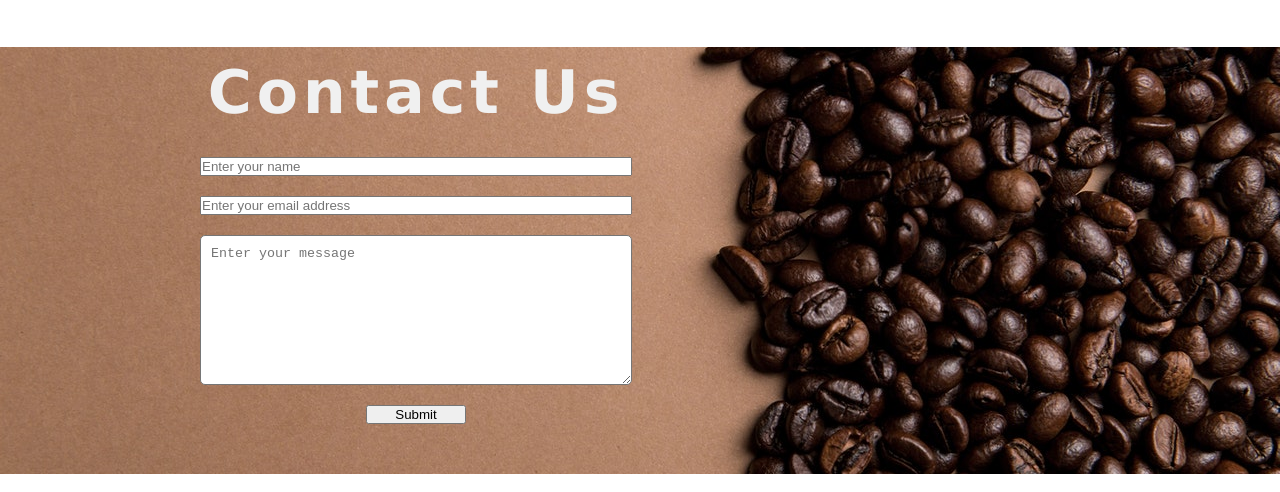
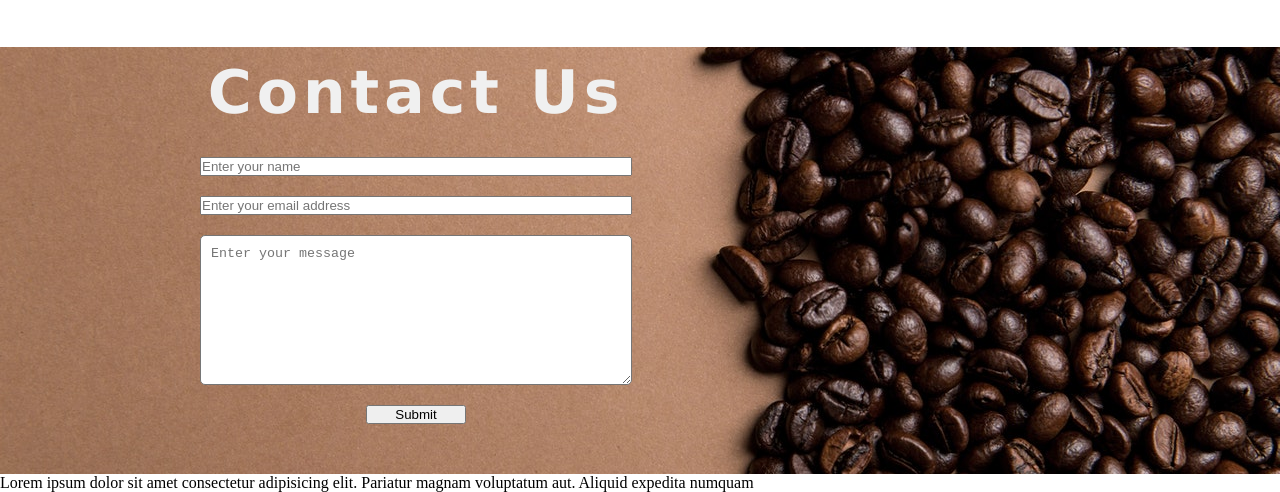
Before and after one commit to ufurio/landing-page, a plain HTML site: page index.html in a window 1280 px wide. Shown: the part 2118-2610 px from the top of the page. Drawn offline with Linux system fonts and the light colour scheme; a web font is replaced by a local one.

Commit message:
edit html

```diff
--- a/index.html
+++ b/index.html
@@ -60,7 +60,7 @@
 
         <footer>
             <div class="footer">
-
+                <p>Lorem ipsum dolor sit amet consectetur adipisicing elit. Pariatur magnam voluptatum aut. Aliquid expedita numquam</p>
             </div>
         </footer>
 
```
